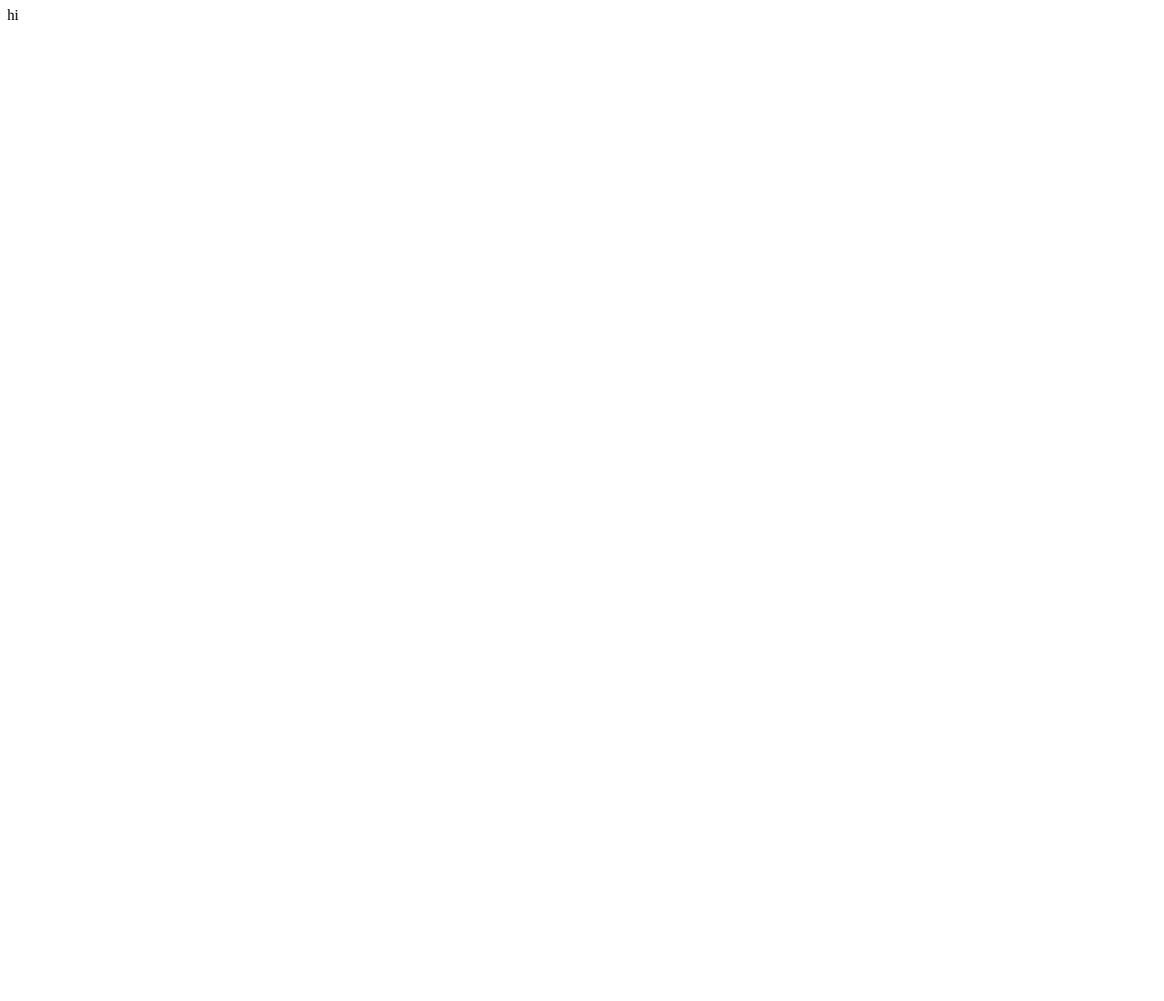
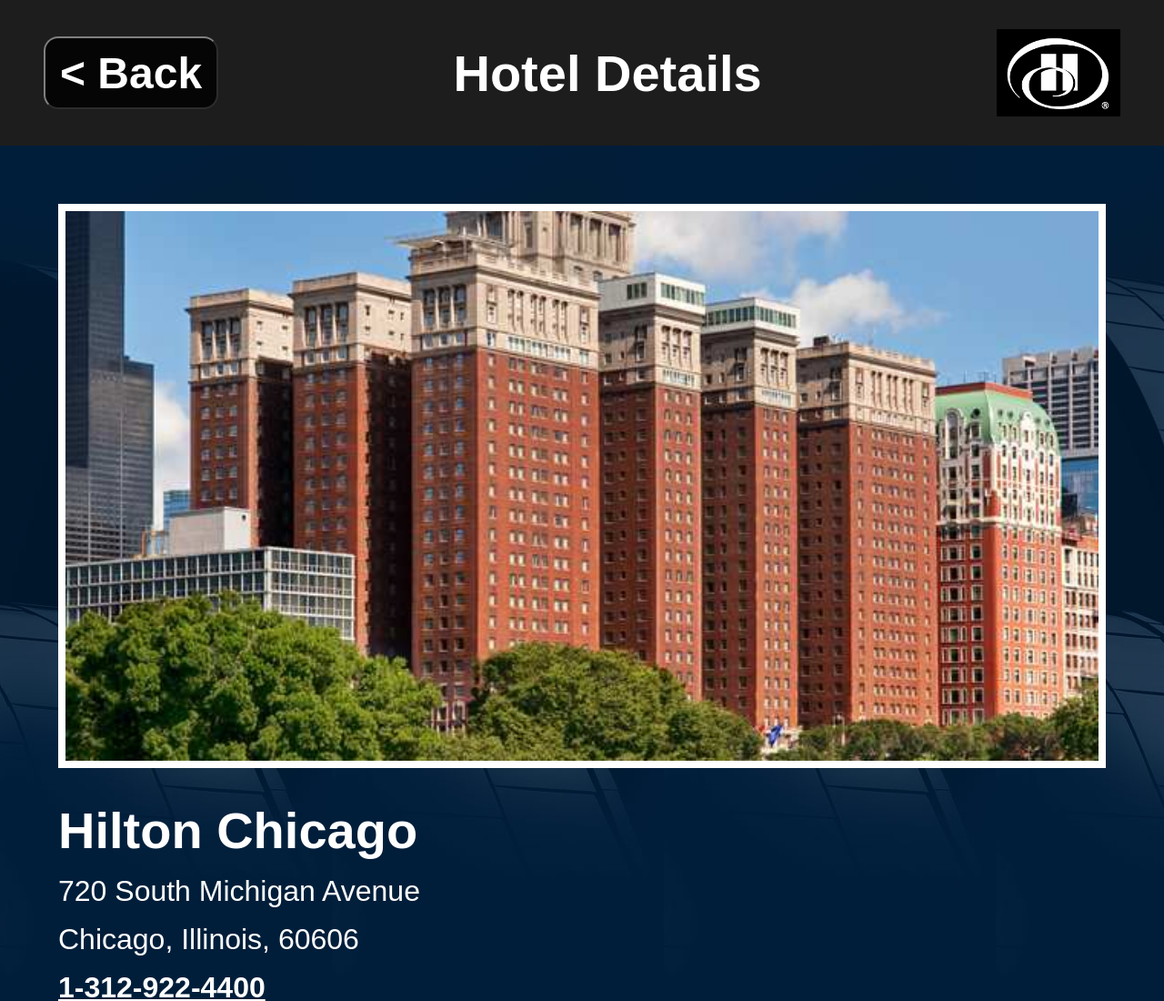
Before and after one commit to MiLandry/spicy-icicle, a website: page public/index.html in a window 1280 px wide. Shown: the top 1100 px of the page at 91% size. Before the commit the page ends 800 px from the top, so only its background shows below. Drawn offline with Linux system fonts and the light colour scheme.

Commit message:
almost done

```diff
--- /dev/null
+++ b/public/index.css
@@ -0,0 +1,99 @@
+body {
+margin: 0;
+font-family: sans-serif;
+color: white;
+}
+
+header {
+  font-size: 3.5rem;
+  display: flex;
+  flex-wrap: nowrap;
+  justify-content: space-between;
+  align-items: center;
+  background-color: rgb(29, 29,29);
+  color: white;
+  font-weight: 600;
+  height: 10rem;
+}
+
+.back-button {
+  background-color: rgb(5, 5,5);
+  width: auto;
+  height: 5rem;
+  font-size: 3rem;
+  margin-left: 3rem;
+  font-weight: bold;
+  padding: 0rem 1rem;
+  border-color: grey;
+  border-radius: 1rem;
+  color: white;
+}
+
+.logo {
+  margin-right: 3rem;
+  height: 6rem;
+  width: 8.5rem;
+}
+
+.main {
+  background-image: url("background.png");
+  padding: 4rem;
+}
+
+.hotel-image {
+  width: 100%;
+  border-width: .5rem;
+  border-style: solid;
+  box-sizing: border-box;
+}
+
+.details{
+  font-weight: normal;
+}
+
+.section-header {
+  /*background-color: purple;*/
+  font-size: 3.5rem;
+  margin-top: 2rem;
+  font-weight: 600;
+}
+
+.section-text {
+
+  font-size: 2rem;
+  margin-top: 1rem;
+
+}
+
+.section-phone-number {
+  font-size: 2rem;
+  margin-top: 1rem;
+  font-weight: 600;
+  text-decoration: underline;
+
+}
+
+.accordian {
+ background-color: orange;
+ color: black;
+ font-size: 3.5rem;
+ font-weight: 500;
+ list-style-type: none;
+ background-color: white;
+ padding: 0;
+}
+
+.accordian-panel {
+  display: flex;
+  justify-content: space-between;
+  background-image: linear-gradient(rgb(232,235,238), rgb(192, 216,239));
+  margin: .5rem;
+  height: 8rem;
+  align-items: center;
+
+}
+
+.accordian-panel-button {
+  color: black;
+  font-size: 3.5rem;
+}
--- a/public/index.html
+++ b/public/index.html
@@ -3,9 +3,34 @@
 <head>
   <meta charset="UTF-8">
   <title>Hilton</title>
+  <link rel="stylesheet" href="index.css">
 </head>
 <body>
-  hi
+  <header>
+    <button class="back-button">&lt Back</button>
+  Hotel Details
+  <img src="logo2.png" alt="hilton logo" class="logo"/>
+</header>
+<div class="main">
+  <img src="hotelexterior.jpg" alt="hotel photo" class="hotel-image">
+  <div class="details">
+    <div class="section-header">Hilton Chicago</div>
+    <div class="section-text">720 South Michigan Avenue</div>
+    <div class="section-text">Chicago, Illinois, 60606</div>
+    <div class="section-phone-number">1-312-922-4400</div>
+  </div>
+  <ul class="accordian">
+    <li class="accordian-panel">
+      Map<button class="accordian-panel-button">&gt</button>
+    </li>
+    <li class="accordian-panel">
+      Photo gallery<button class="accordian-panel-button">&gt</button>
+    </li>
+    <li class="accordian-panel">
+      Amenities<button class="accordian-panel-button">&gt</button>
+    </li>
+  </ul>
+</div>
 
 </body>
 </html>
```
Also changed, not shown: package.json (+9 -2 lines), .eslintrc.js (added), hilton_international2.gif (added), public/background.png (added), public/hotelexterior.jpg (added), public/logo2.png (added), test1-mobile-page.png (added), 1 other file.
